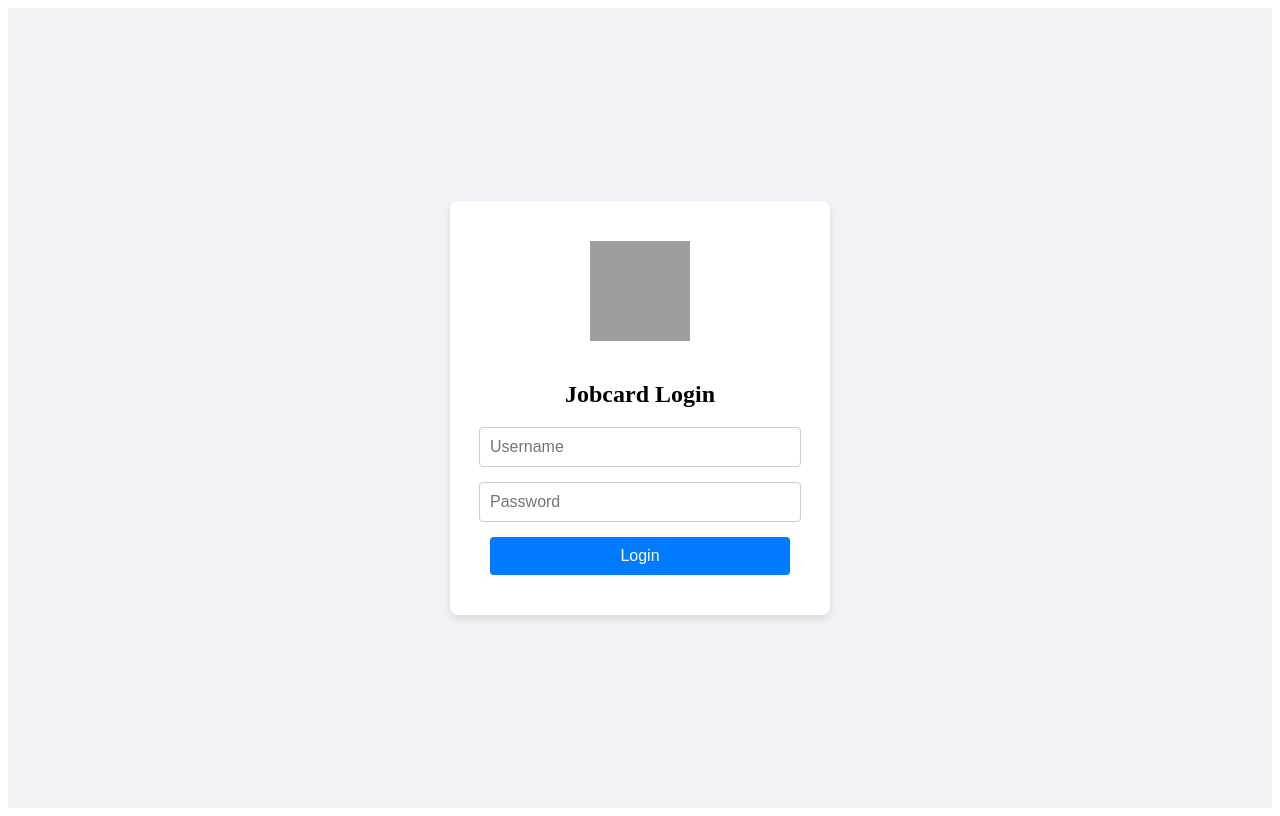
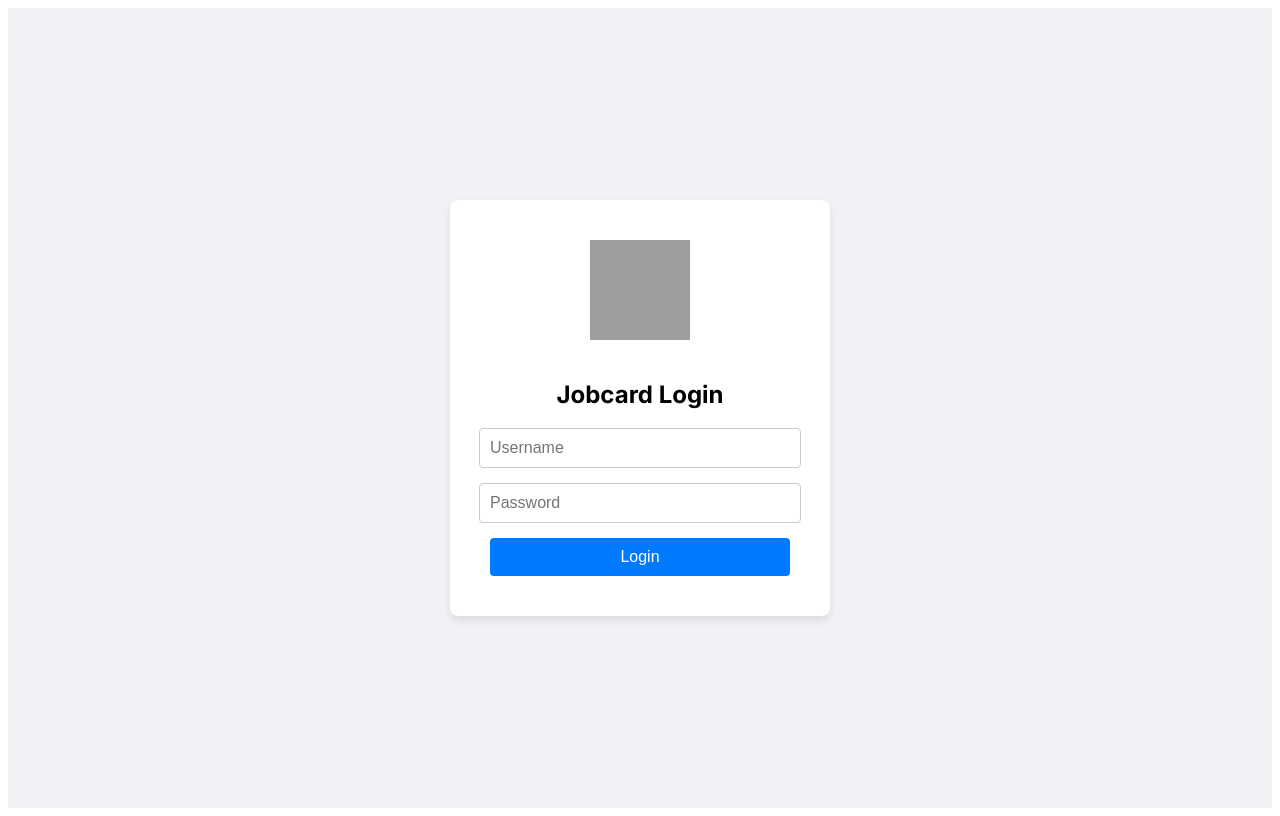
Before and after one commit to dkmsoft-tech/jobcards-frontend, a Next.js app: page / in a window 1280 px wide. Built offline with nearby package versions, Linux system fonts and the light colour scheme; grey boxes are pictures that could not be loaded.

Commit message:
change fontype from times new roman

```diff
--- a/app/layout.tsx
+++ b/app/layout.tsx
@@ -1,17 +1,21 @@
 // app/layout.tsx
-import React from 'react'; // Import React
+import React from 'react';
 import { AuthProvider } from './AuthContext';
+import { Inter } from 'next/font/google'; // 1. Import the font
+
+// 2. Initialize the font with the 'latin' subset
+const inter = Inter({ subsets: ['latin'] });
 
 export const metadata = {
   title: 'Jobcards DKM',
   description: 'Jobcard Management System',
 };
 
-// Add the type definition for the 'children' prop
 export default function RootLayout({ children }: { children: React.ReactNode }) {
   return (
     <html lang="en">
-      <body>
+      {/* 3. Apply the font's className to the body */}
+      <body className={inter.className}>
         <AuthProvider>
           {children}
         </AuthProvider>
```
